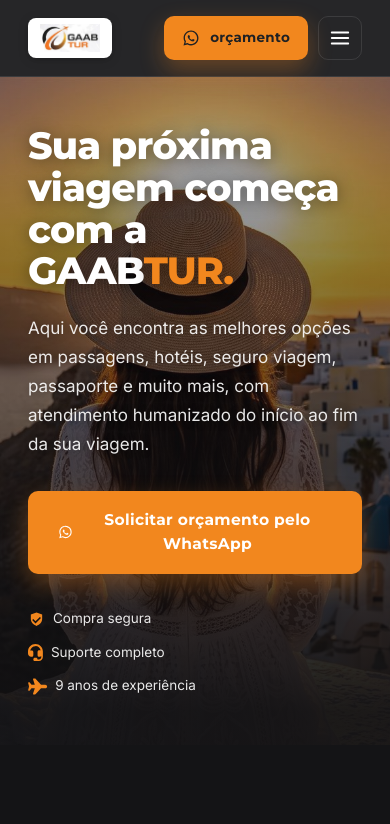
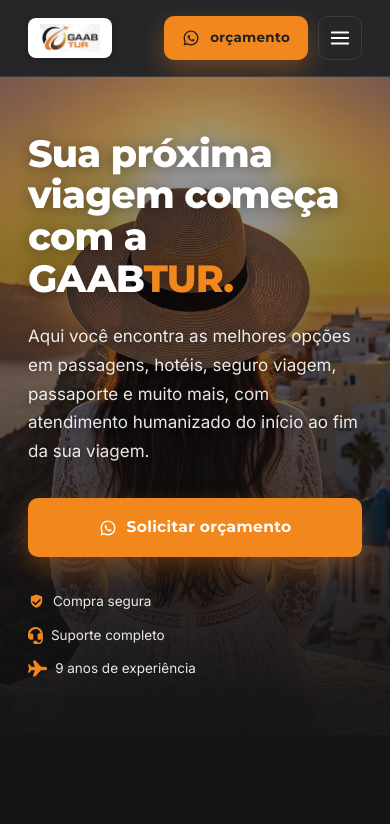
Before and after one commit to EuGabis/command_System, a Next.js app: page / in a window 390 px wide. Shown: the top 824 px of the page. Built offline with nearby package versions, Linux system fonts and the light colour scheme.

Commit message:
fix(site): tidy hero CTA on mobile (single line, icon beside text)

```diff
--- a/src/app/(site)/page.tsx
+++ b/src/app/(site)/page.tsx
@@ -115,8 +115,8 @@
               e muito mais, com atendimento humanizado do início ao fim da sua viagem.
             </p>
             <div className="g-hero-cta">
-              <a className="g-btn g-btn-primary g-btn-lg" href={waLink} target="_blank" rel="noopener">
-                <WhatsIcon /> Solicitar orçamento pelo WhatsApp
+              <a className="g-btn g-btn-primary g-btn-lg g-hero-btn" href={waLink} target="_blank" rel="noopener">
+                <WhatsIcon /> Solicitar orçamento<span className="g-btn-extra">&nbsp;pelo WhatsApp</span>
               </a>
             </div>
             <div className="g-trust">
--- a/src/app/(site)/site.css
+++ b/src/app/(site)/site.css
@@ -95,7 +95,8 @@
 .g-hero p { color: rgba(255,255,255,.9); font-size: 17px; margin-top: 22px; max-width: 46ch; line-height: 1.7; text-shadow: 0 1px 10px rgba(0,0,0,.4); }
 .g-hero-cta { margin-top: 32px; }
 @media (max-width: 560px) {
-  .g-hero-cta .g-btn { width: 100%; justify-content: center; text-align: center; }
+  .g-hero-cta .g-btn { width: 100%; justify-content: center; text-align: center; white-space: nowrap; }
+  .g-btn-extra { display: none; } /* mobile: só "Solicitar orçamento" (ícone já indica WhatsApp) */
 }
 .g-trust { display: flex; flex-wrap: wrap; gap: 22px; margin-top: 34px; }
 .g-trust span { display: inline-flex; align-items: center; gap: 8px; font-size: 13.5px; color: rgba(255,255,255,.9); }
```
